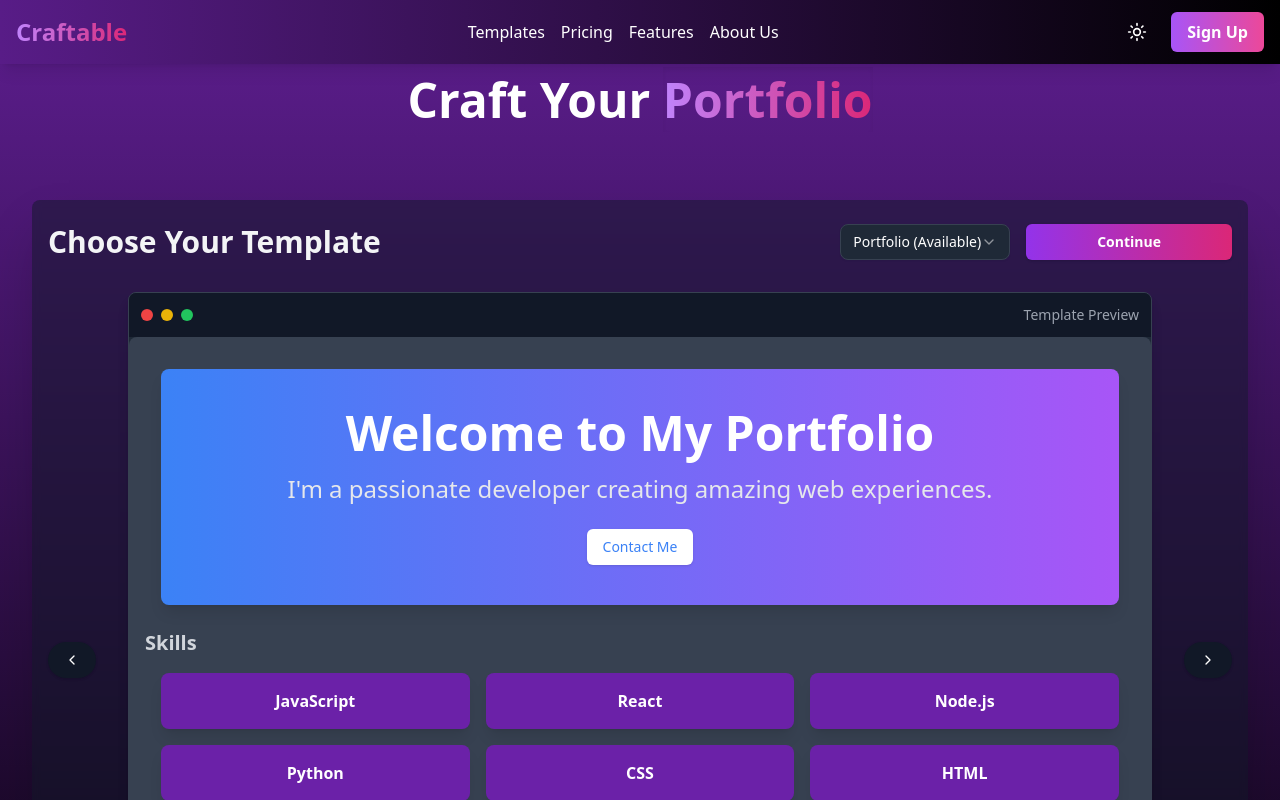
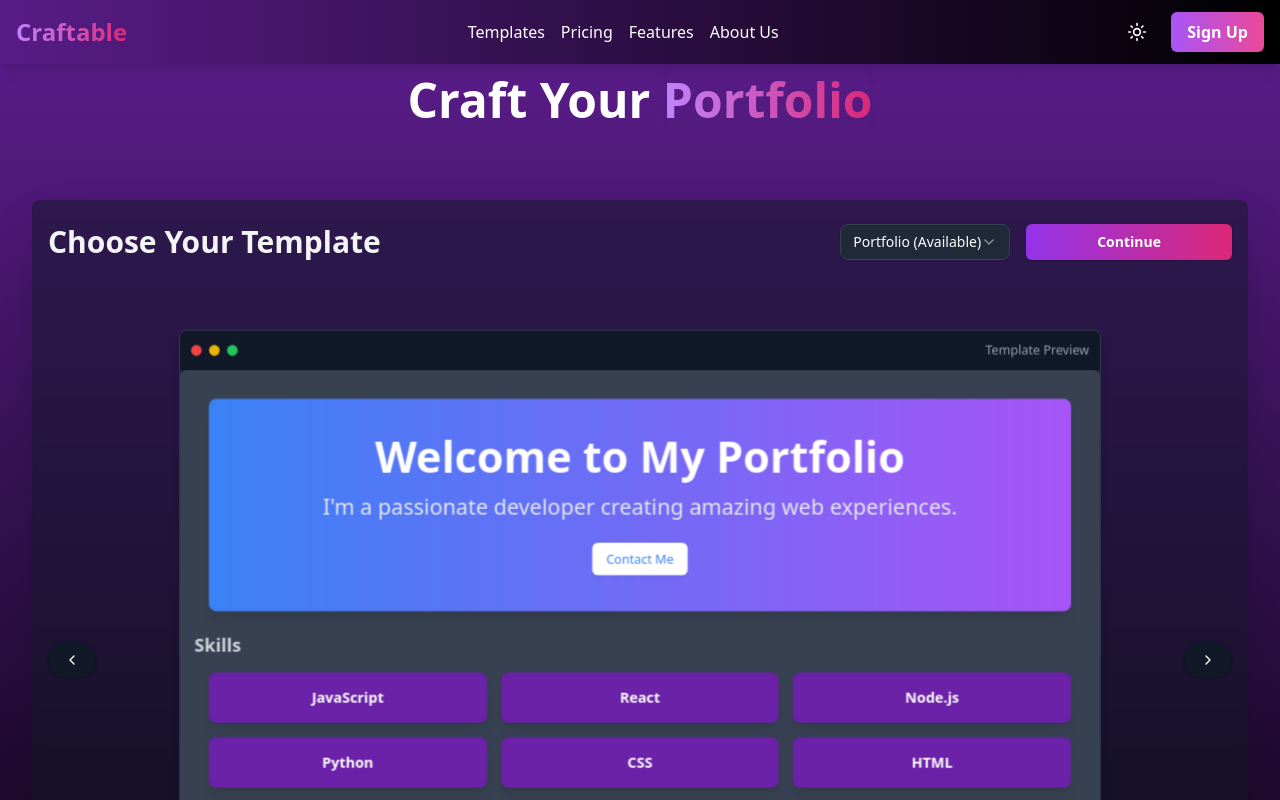
Before and after one commit to moiz2405/Craftable, a Next.js app: page /craft in a window 1280 px wide. Shown: the top 800 px of the page. Built offline with nearby package versions, Linux system fonts and the light colour scheme.

Commit message:
Modify TemplateSelector component

```diff
--- a/components/templates/TemplateSelector.tsx
+++ b/components/templates/TemplateSelector.tsx
@@ -46,7 +46,7 @@ function TemplateCard({
     components: { component: React.ComponentType; title: string }[];
 }) {
     return (
-        <div className="w-full bg-gray-800 text-white shadow-lg rounded-lg border border-gray-700 overflow-hidden transition-all duration-300 hover:scale-105 hover:shadow-2xl">
+        <div className="w-full bg-gray-800 text-white shadow-lg rounded-lg border border-gray-700 overflow-hidden transition-all duration-300 hover:scale-100 hover:shadow-2xl transform scale-90">
             <div className="bg-gray-900 p-3 flex items-center justify-between">
                 <div className="flex space-x-2">
                     <div className="w-3 h-3 rounded-full bg-red-500"></div>
```
